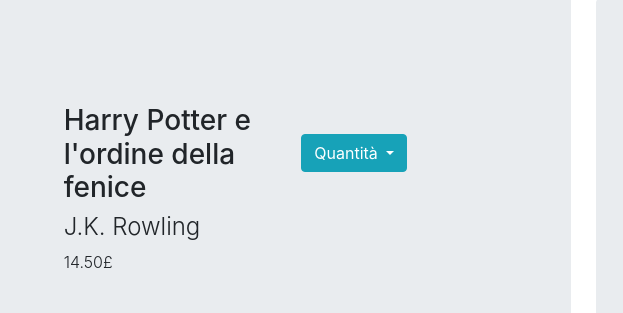
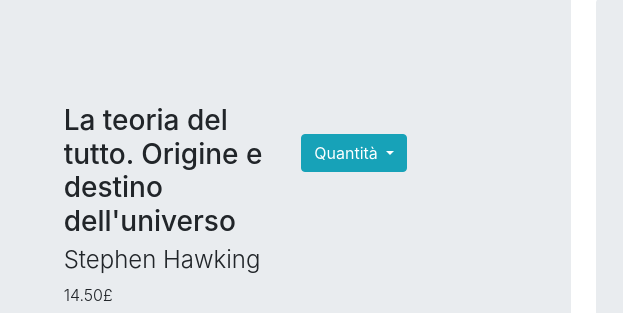
Before and after one commit to slinkydeveloper/hyp-2019-web-library, a website: page public/bookReservation.html in a window 1280 px wide. Shown: the part 467-780 px from the top of the page, 291-914 px from the left. Drawn offline with nearby package versions, Linux system fonts and the light colour scheme.

Commit message:
change books in bookReservation

```diff
--- a/public/bookReservation.html
+++ b/public/bookReservation.html
@@ -110,13 +110,13 @@
                 <div class="row no-gutters padding_top">
 
                     <div class="col-3  col-md-6 col-lg-4 ">
-                        <img src="https://static.lafeltrinelli.it/static/images-1/xl/837/4127837.jpg"
+                        <img src="https://copertine.hoepli.it/hoepli/xxl/978/8817/9788817079761.jpg"
                              class="float-left imgReservation" alt="...">
                     </div>
 
                     <div class="col-12   col-md-6 col-lg-4 title_margin">
-                        <h3 >Harry Potter e l'ordine della fenice</h3>
-                        <h4 class="font-weight-light">J.K. Rowling</h4>
+                        <h3 >La teoria del tutto. Origine e destino dell'universo</h3>
+                        <h4 class="font-weight-light">Stephen Hawking</h4>
                         <p>14.50£</p>
                     </div>
 
```
